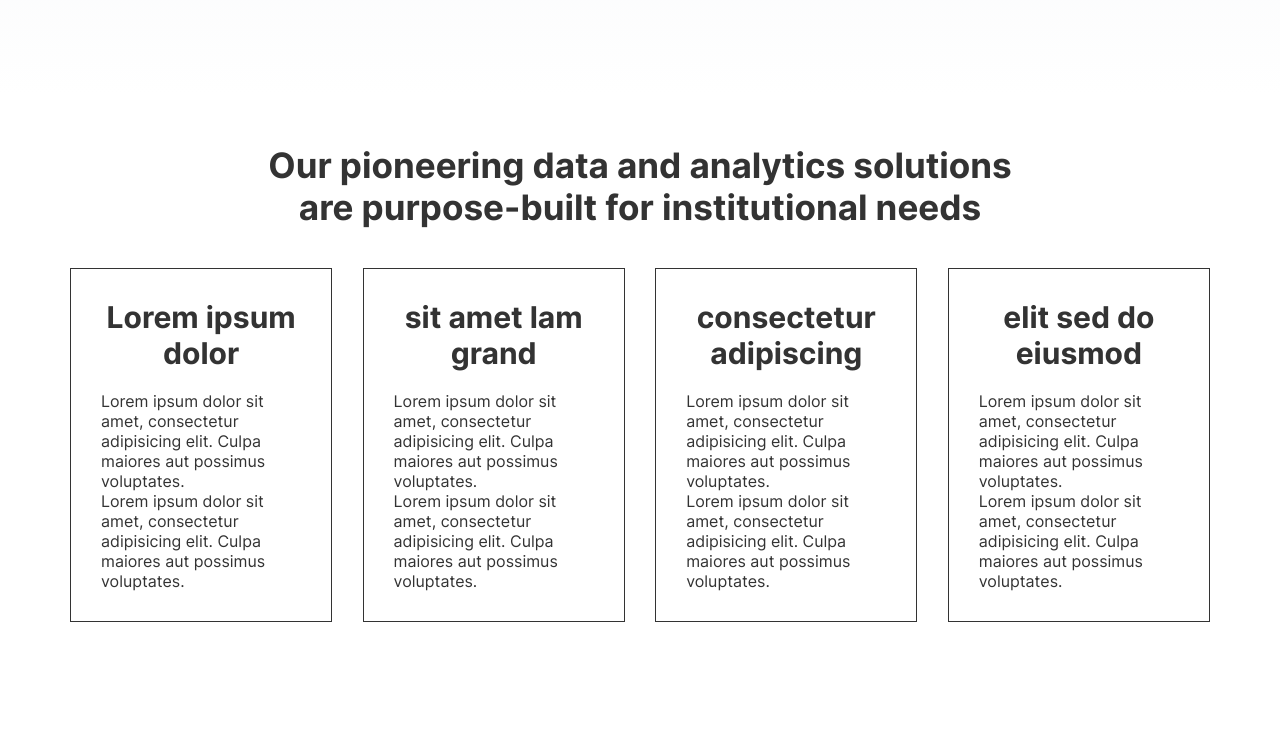
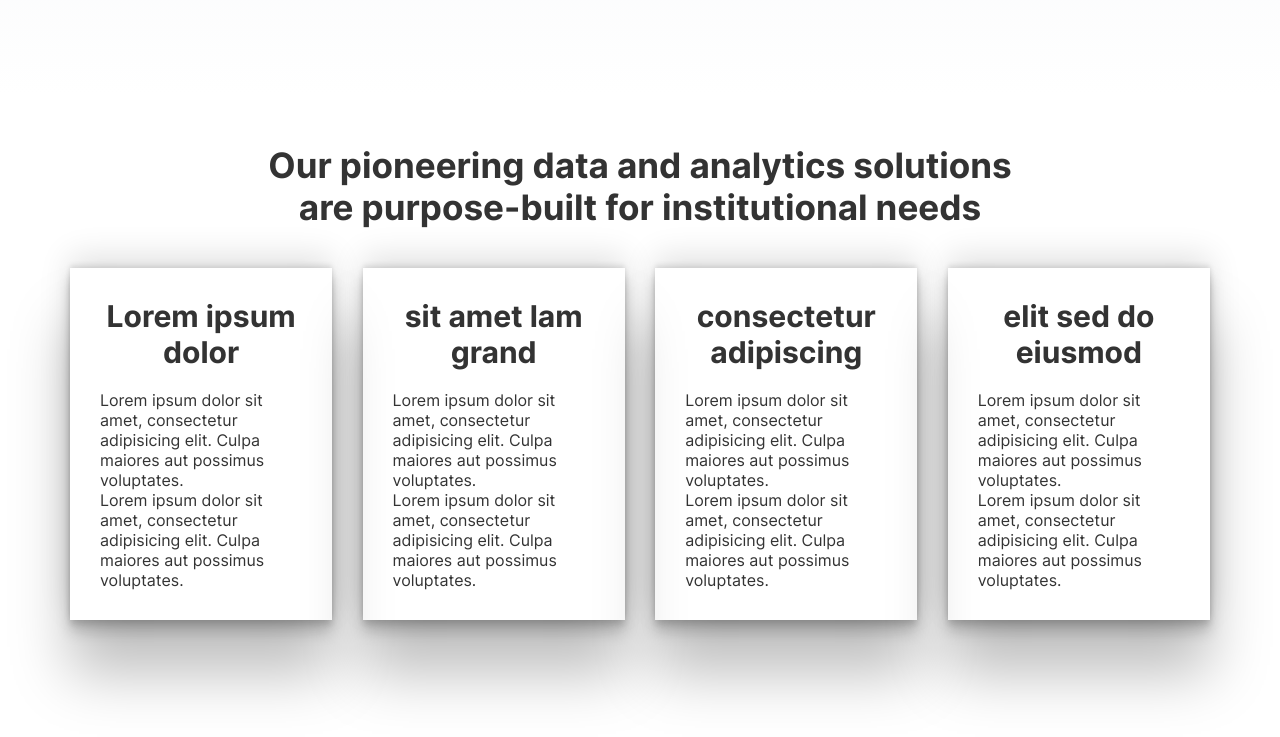
Before and after one commit to BeriAlemu/glassnode-clone, a plain HTML site: page index.html in a window 1280 px wide. Shown: the part 577-1314 px from the top of the page. Drawn offline with Linux system fonts and the light colour scheme.

Commit message:
cjamged the card feature

```diff
--- a/style.css
+++ b/style.css
@@ -184,7 +184,7 @@ li {
 }
 
 .card {
-    border: 1px solid #333;
+    box-shadow: rgba(0, 0, 0, 0.25) 0px 54px 55px, rgba(0, 0, 0, 0.12) 0px -12px 30px, rgba(0, 0, 0, 0.12) 0px 4px 6px, rgba(0, 0, 0, 0.17) 0px 12px 13px, rgba(0, 0, 0, 0.09) 0px -3px 5px;
     display: flex;
     flex-direction: column;
     align-items: center;
```
